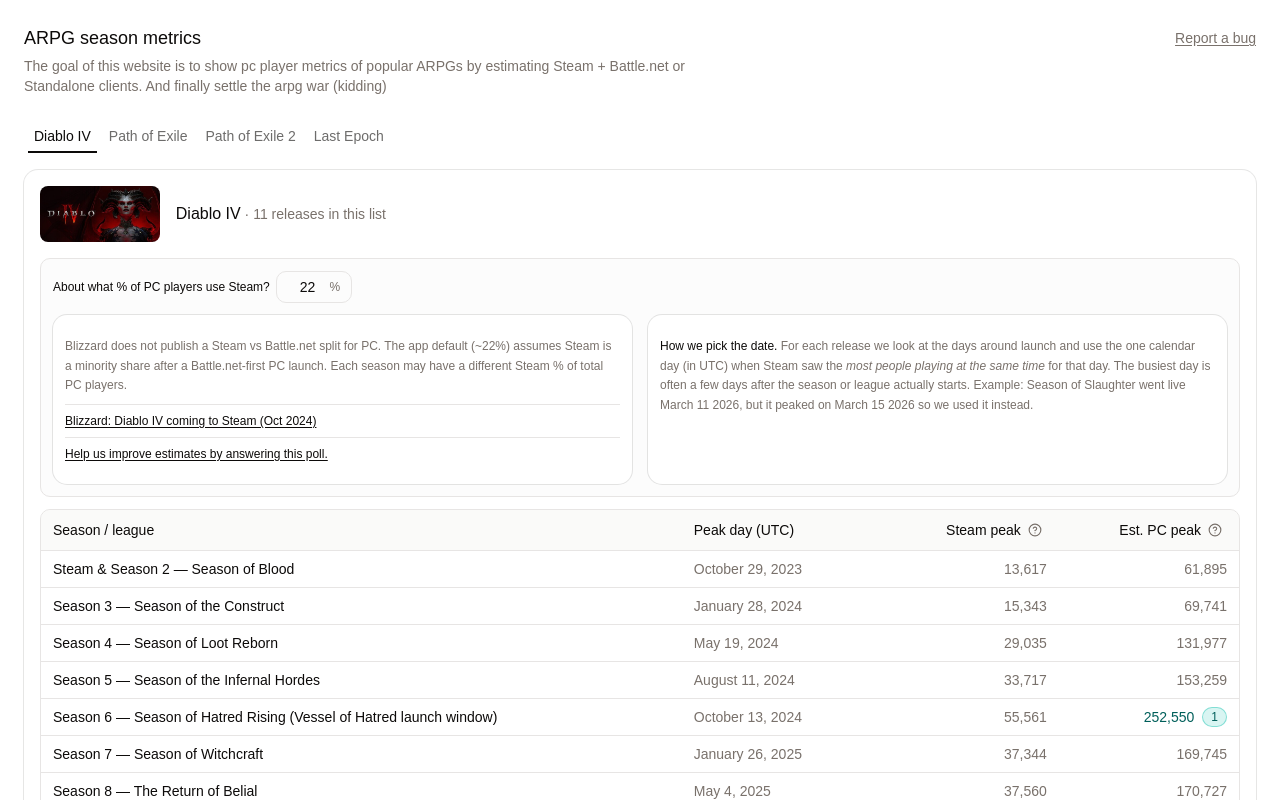
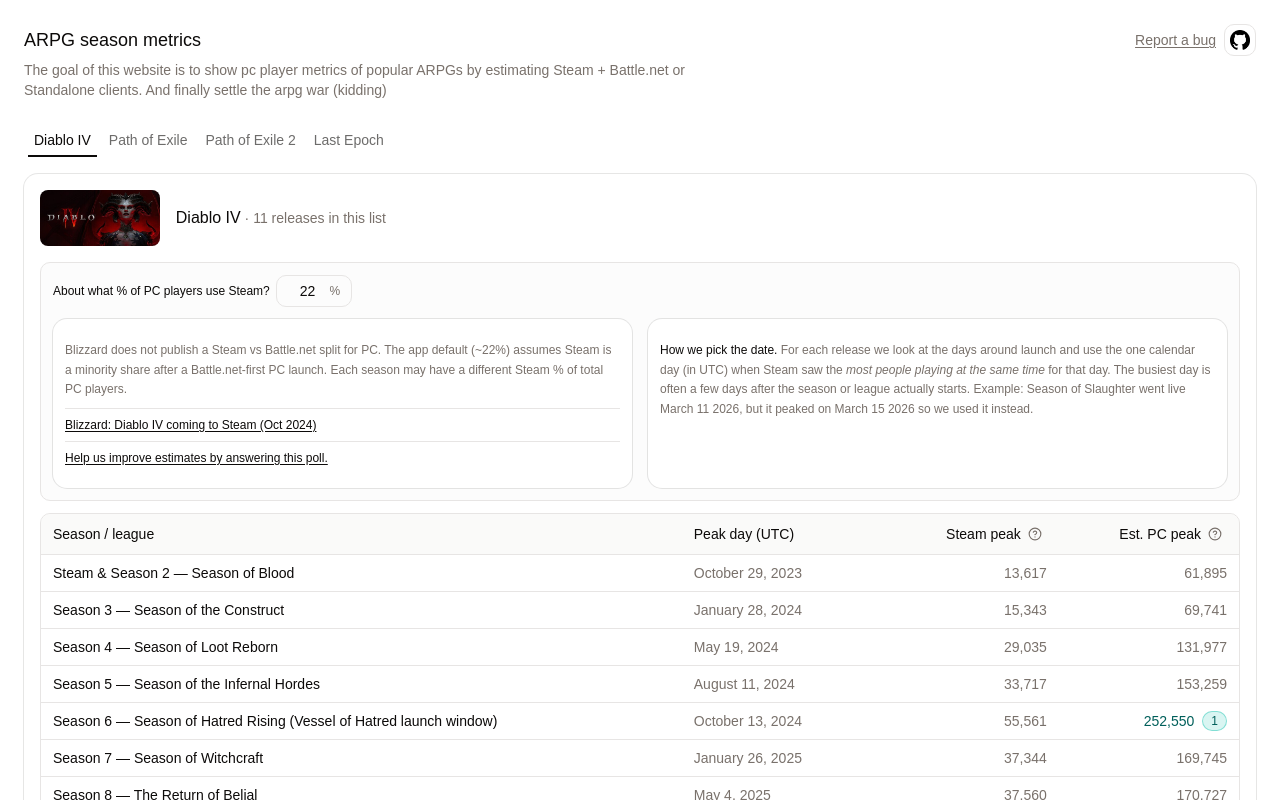
Before and after one commit to purplem0n/arpgmetric, a React (Vite) app: page / in a window 1280 px wide. Shown: the top 800 px of the page. Built offline with nearby package versions, Linux system fonts and the light colour scheme.

Commit message:
Add GitHub icon and enhance bug report section in SeasonLaunchMetrics

```diff
--- a/src/components/season-launch-metrics.tsx
+++ b/src/components/season-launch-metrics.tsx
@@ -713,14 +713,37 @@
             <h1 className="font-heading min-w-0 text-lg font-medium">
               ARPG season metrics
             </h1>
+            <div className="flex shrink-0 items-center gap-2">
               <a
                 href="https://github.com/purplem0n/arpgmetric/issues/new"
                 target="_blank"
                 rel="noopener noreferrer"
-              className="text-muted-foreground shrink-0 text-sm underline underline-offset-2 hover:opacity-90"
+                className="text-muted-foreground text-sm underline underline-offset-2 hover:opacity-90"
               >
                 Report a bug
               </a>
+              <Button
+                asChild
+                size="icon"
+                variant="outline"
+                className="bg-white dark:bg-white hover:bg-white/90 dark:hover:bg-white/90"
+              >
+                <a
+                  href="https://github.com/purplem0n/arpgmetric"
+                  target="_blank"
+                  rel="noopener noreferrer"
+                  aria-label="View repository on GitHub"
+                >
+                  <img
+                    src={publicUrl("github_icon.png")}
+                    alt=""
+                    width={20}
+                    height={20}
+                    className="size-5"
+                  />
+                </a>
+              </Button>
+            </div>
           </div>
           <p className="text-muted-foreground text-sm max-w-2xl">
             The goal of this website is to show pc player metrics of popular ARPGs by
```
Also changed, not shown: public/github_icon.png (added). Lines whose indentation alone changed are shown as unchanged.
